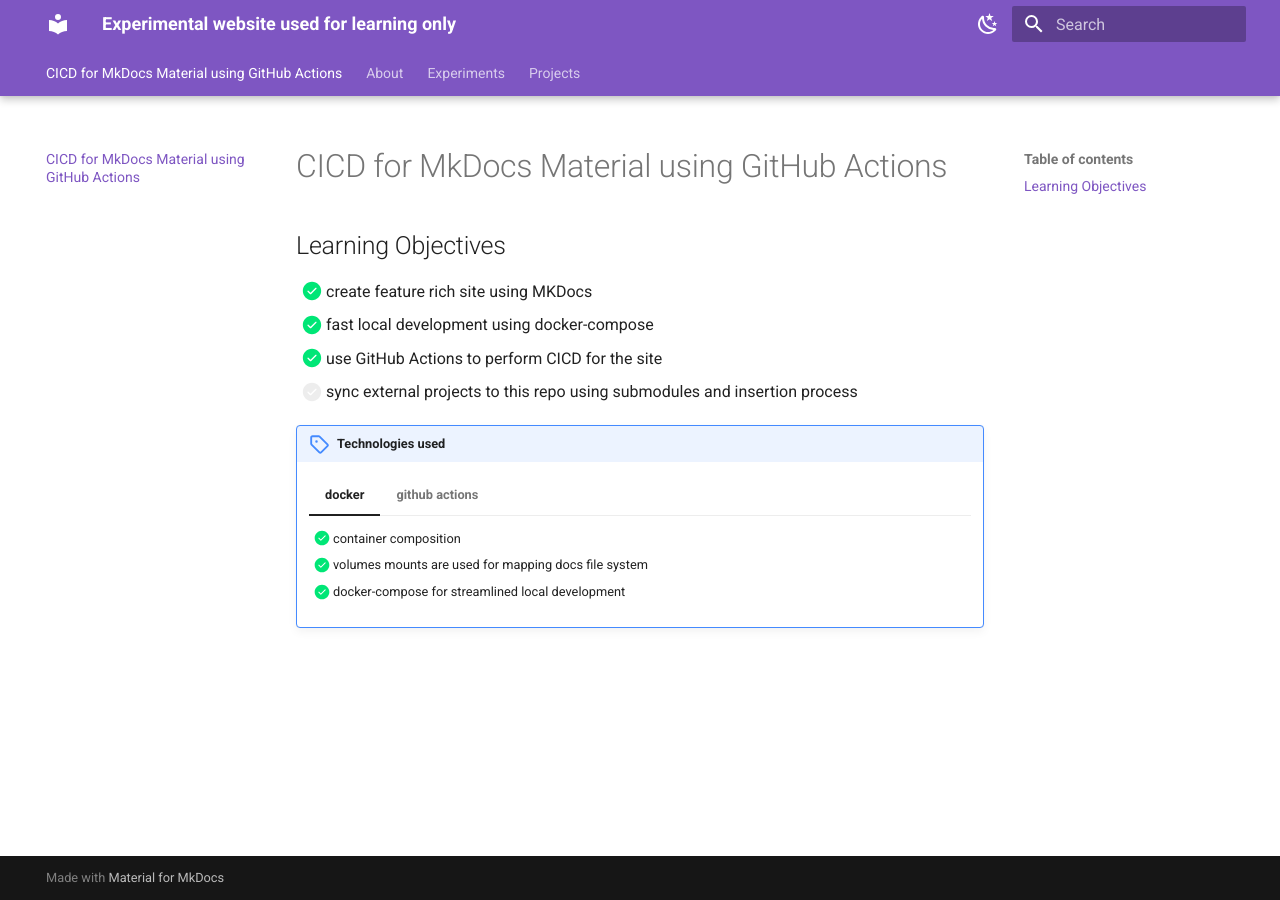
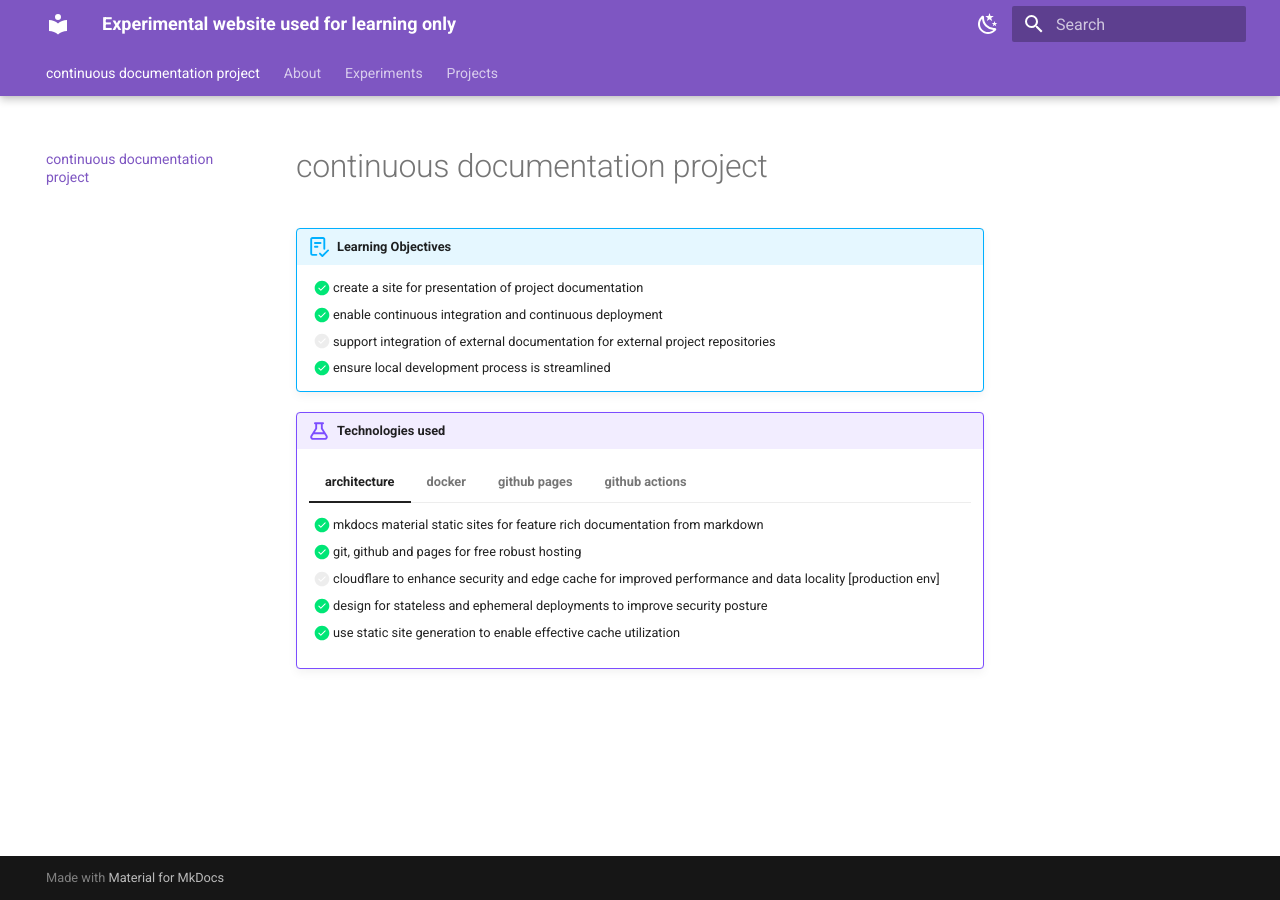
Before and after one commit to ukbendavies/training-github-actions, an MkDocs documentation site: the page built from docs/index.md, in a window 1280 px wide. Built offline with MkDocs 1.6.1 and Material for MkDocs 9.7.7, drawn with Linux system fonts in a browser that asks for light colours.

Commit message:
update documentation for the project

```diff
--- a/docs/index.md
+++ b/docs/index.md
@@ -1,19 +1,32 @@
-# CICD for MkDocs Material using GitHub Actions
+# continuous documentation project
 
-## Learning Objectives
+!!! abstract "Learning Objectives"
 
-- [x] create feature rich site using MKDocs
-- [x] fast local development using docker-compose
-- [x] use GitHub Actions to perform CICD for the site
-- [ ] sync external projects to this repo using submodules and insertion process
+    - [x] create a site for presentation of project documentation
+    - [x] enable continuous integration and continuous deployment
+    - [ ] support integration of external documentation for external project repositories
+    - [x] ensure local development process is streamlined
 
-!!! - "Technologies used"
+!!! example "Technologies used"
+
+    === "architecture"
+
+        - [x] mkdocs material static sites for feature rich documentation from markdown
+        - [x] git, github and pages for free robust hosting
+        - [ ] cloudflare to enhance security and edge cache for improved performance and data locality [production env]
+        - [x] design for stateless and ephemeral deployments to improve security posture
+        - [x] use static site generation to enable effective cache utilization
 
     === "docker"
 
-        - [x] container composition
-        - [x] volumes mounts are used for mapping docs file system
-        - [x] docker-compose for streamlined local development
+        - [x] use containers for local development to reduce dependencies
+        - [x] volume mounts for mapping local file system to support auto-refresh on save capability
+        - [x] docker-compose to streamline on-boarding
+
+    === "github pages"
+
+        - [x] free hosting that can be used with external domains
+        - [x] integrates easily with github actions for CICD
 
     === "github actions"
 
```
